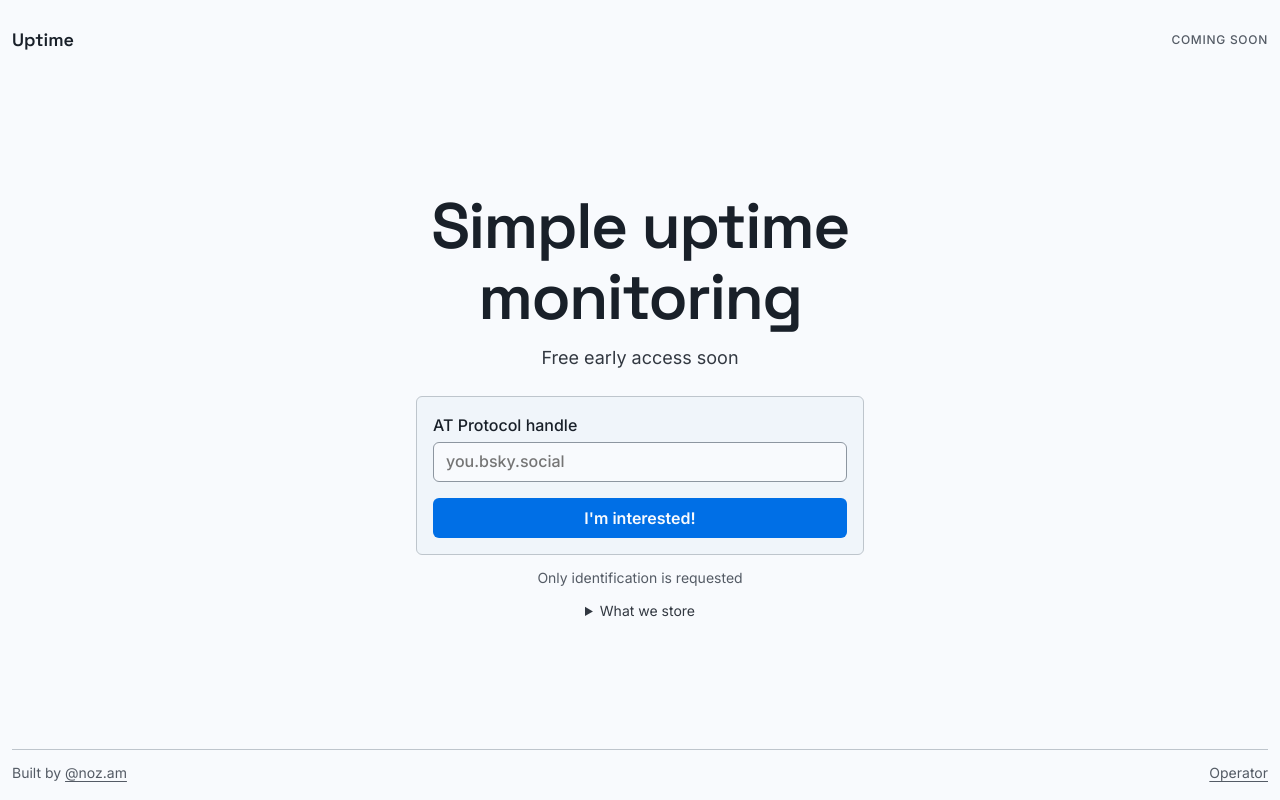
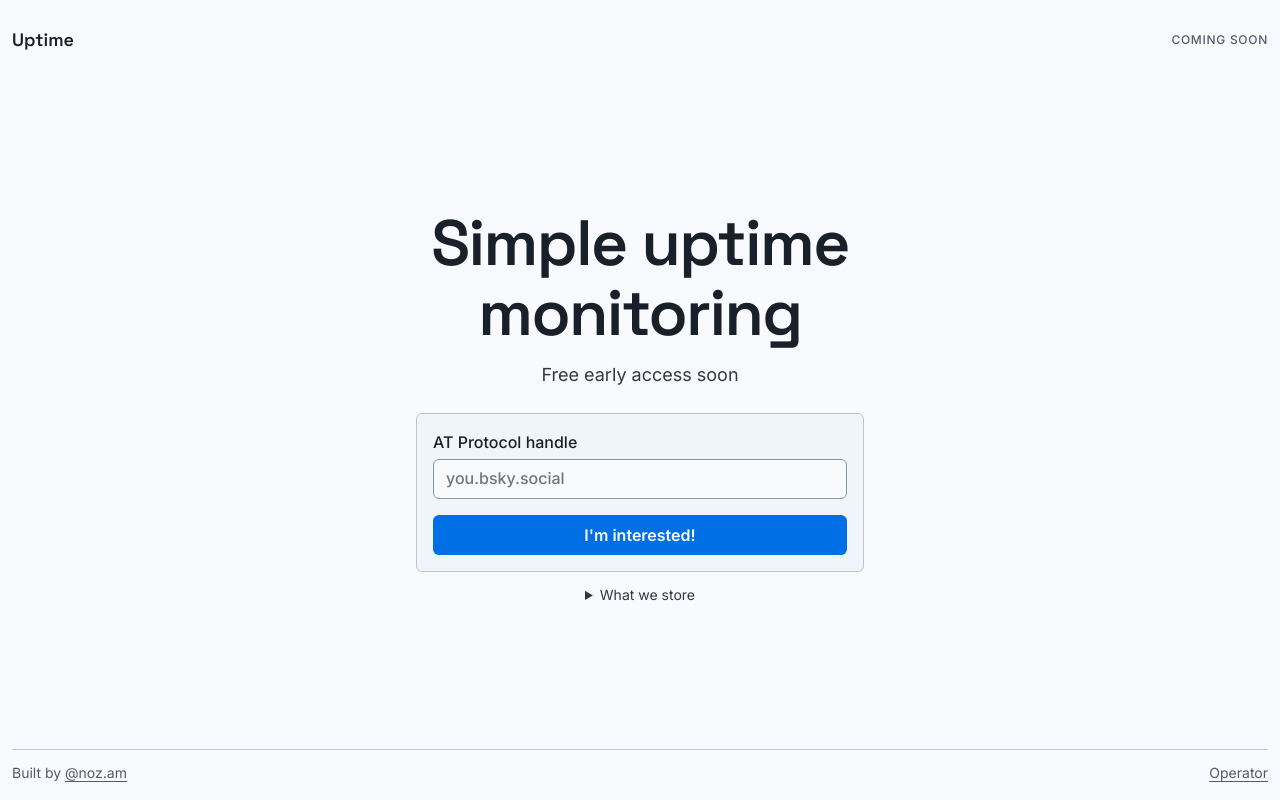
Before and after one commit to nozamdavid/uptime, a React (Vite) app in the folder apps/web/: page / in a window 1280 px wide. Built offline with nearby package versions, Linux system fonts and the light colour scheme.

Commit message:
Remove identification note from landing page

```diff
--- a/apps/web/src/product-shell.tsx
+++ b/apps/web/src/product-shell.tsx
@@ -59,7 +59,6 @@ export function LandingPage() {
             <InterestForm />
           </>
         )}
-        <p className="landing__note">Only identification is requested</p>
         <details className="landing__disclosure">
           <summary>What we store</summary>
           <p>
```
Also changed, not shown: 1 other file (tests, documents, lock files or other folders).
